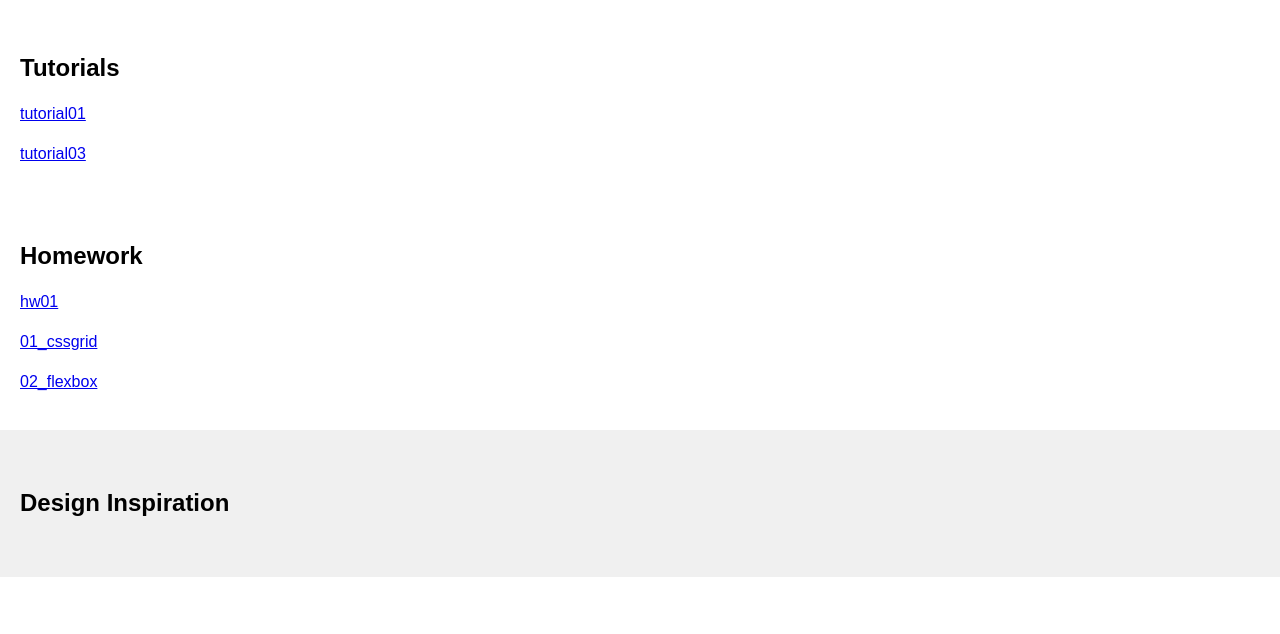
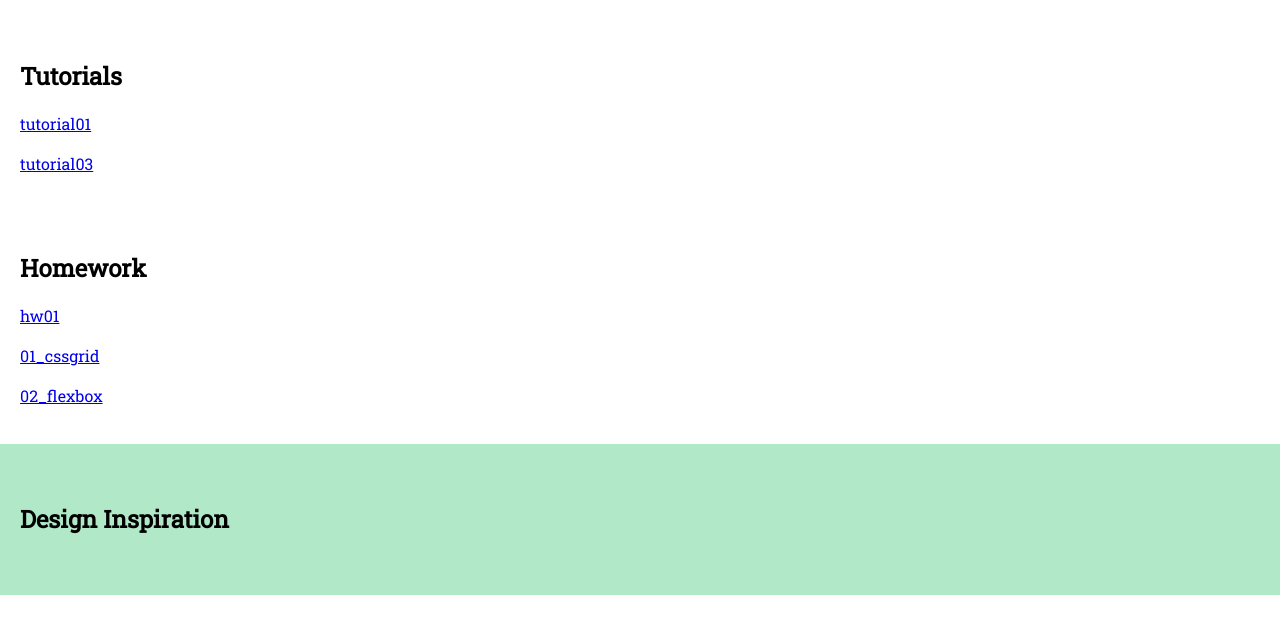
Before and after one commit to steviejayoung/cs130-coursework, a plain HTML site: page index.html in a window 1280 px wide. Shown: the part 106-740 px from the top of the page. Drawn offline with Linux system fonts and the light colour scheme.

```diff
--- a/style.css
+++ b/style.css
@@ -1,11 +1,14 @@
 /* You're welcome to change any of this! */
+
+@import url('https://fonts.googleapis.com/css2?family=Roboto+Slab&display=swap');
+
 * {
     box-sizing: border-box;
 }
 
 body {
     margin: 0px;
-    font-family: Arial, sans-serif;
+    font-family: Roboto Slab, serif;
 }
 header, section {
     padding: 20px;
@@ -15,7 +18,7 @@ p, li {
 }
 
 #inspiration {
-    background-color: #F0F0F0;
+    background-color: #b1e9c8;
     padding-top: 40px;
     padding-bottom: 40px;
 }
```
